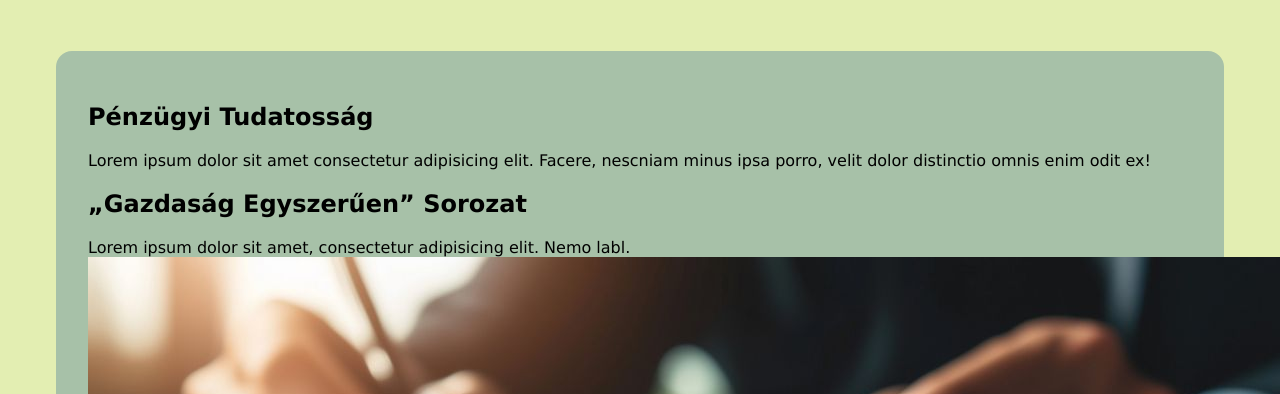
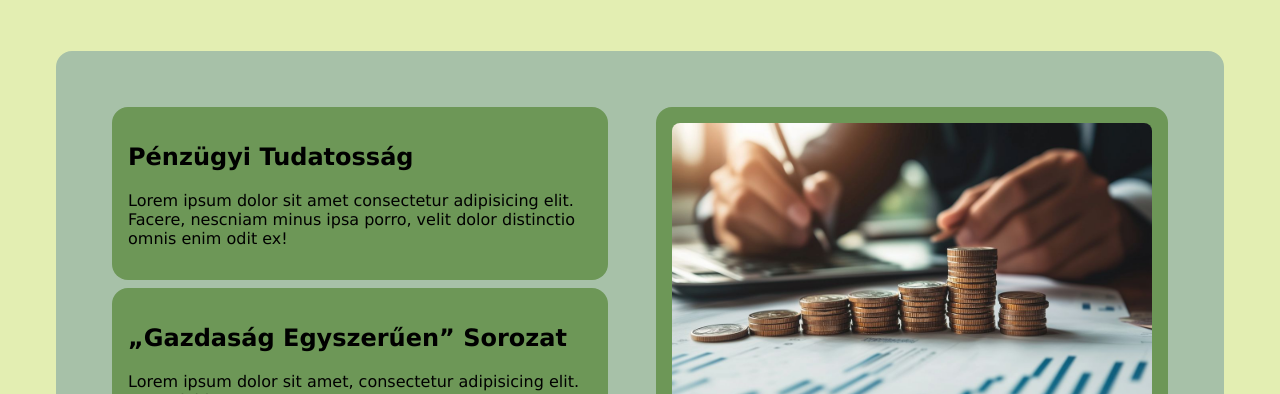
Before and after one commit to Dobrogi/Mathiasz-nap, a plain HTML site: page index.html in a window 1280 px wide. Shown: the part 558-952 px from the top of the page. Drawn offline with Linux system fonts and the light colour scheme.

Commit message:
tartalom formázása

```diff
--- a/style.css
+++ b/style.css
@@ -116,11 +116,26 @@ hr {
          box-shadow: 0 0.5vh 0.1vh rgba(0, 0, 0, 0.463);
 }
 main{
+         display: flex;
          margin: 7vh;
          padding: 4vh;
          background-color: #A7C1A8;
          border-radius: 2vh;
 }
+main > *{
+         padding: 2vh;
+}
 #quizmain, #tananyagokmain, #ertekcsokkenesmain{
          display: none;
 }
+img{
+         height: 35vh;
+         width: 60vh;
+         border-radius: 1vh;
+}
+article{
+         background-color: #6d9757;
+         padding: 2vh;
+         border-radius: 2vh;
+         margin: 1vh;
+}
```
